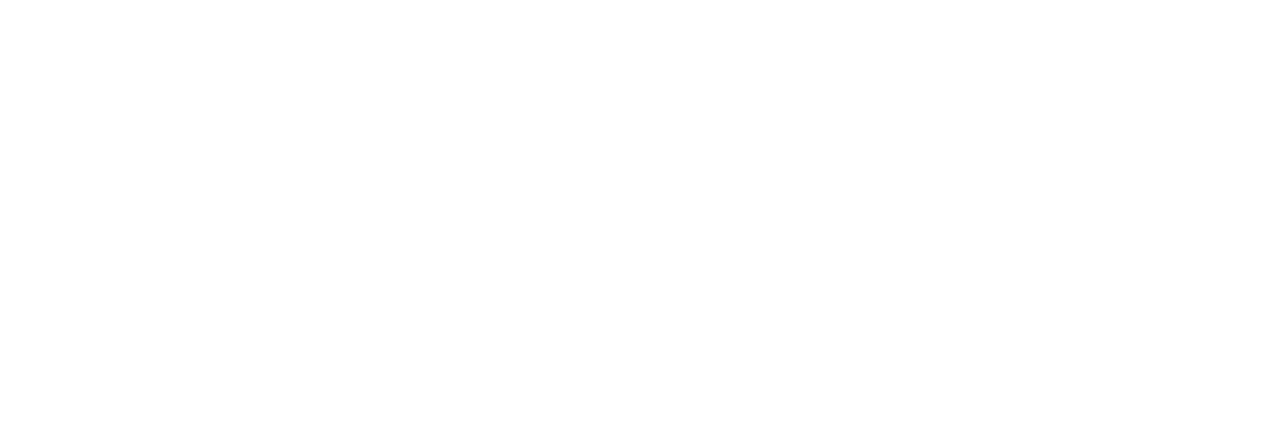
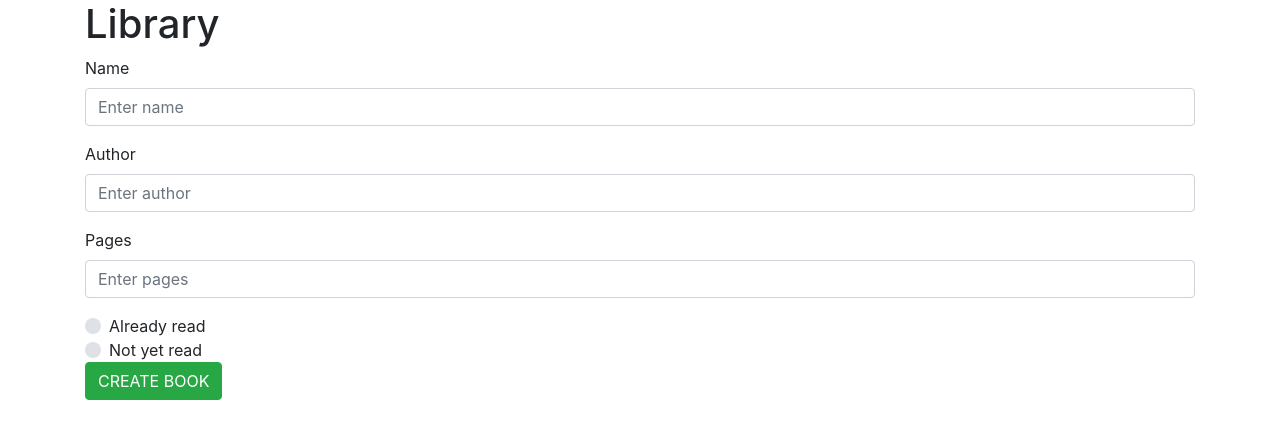
Before and after one commit to KabohaJeanMark/library, a website: page index.html in a window 1280 px wide. Drawn offline with nearby package versions, Linux system fonts and the light colour scheme.

Commit message:
Add form for creating a book

```diff
--- a/index.html
+++ b/index.html
@@ -10,6 +10,40 @@
   <title>Library</title>
 </head>
 <body>
+  <div class="container">
+    <header>
+      <h1>Library</h1>
+    </header>
+  </div>
+
+  <main>
+    <div class="container">
+      <form>
+        <div class="form-group">
+          <label for="name">Name</label>
+          <input type="text" class="form-control" id="name" aria-describedby="book name" placeholder="Enter name">
+        </div>
+        <div class="form-group">
+          <label for="author">Author</label>
+          <input type="text" class="form-control" id="author" aria-describedby="book author" placeholder="Enter author">
+        </div>
+        <div class="form-group">
+          <label for="pages">Pages</label>
+          <input type="number" class="form-control" id="pages" aria-describedby="book pages" placeholder="Enter pages">
+        </div>
+        <div class="custom-control custom-radio">
+          <input type="radio" id="alreadyRead" name="read" class="custom-control-input">
+          <label class="custom-control-label" for="alreadyRead">Already read</label>
+        </div>
+        <div class="custom-control custom-radio">
+          <input type="radio" id="notRead" name="read" class="custom-control-input">
+          <label class="custom-control-label" for="notRead">Not yet read</label>
+        </div>
+        <button class="btn btn-success" type="submit">CREATE BOOK</button>
+      </form>
+    </div>
+
+  </main>
   <script src="js/main.js"></script>
 </body>
 </html>
```
